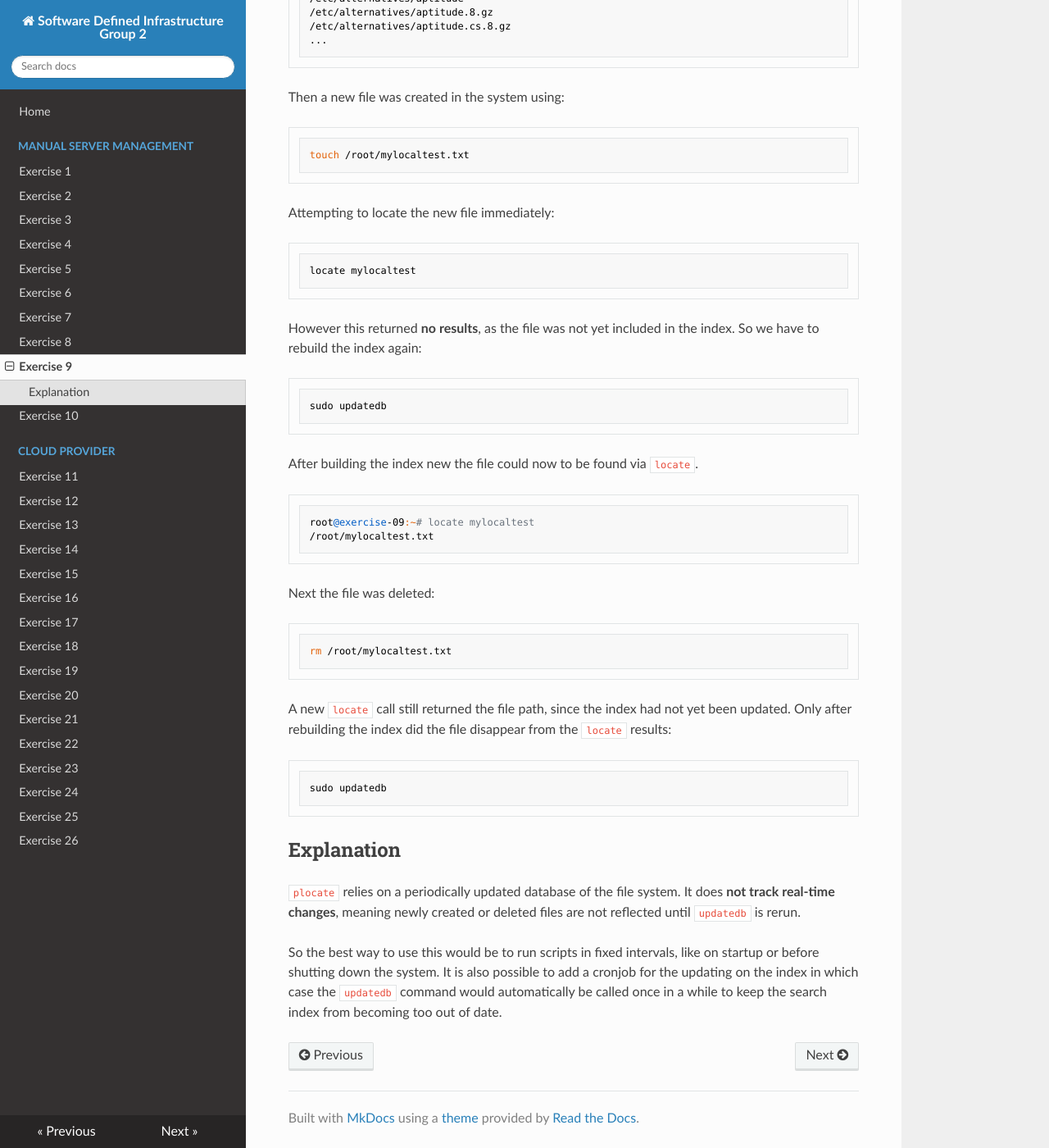
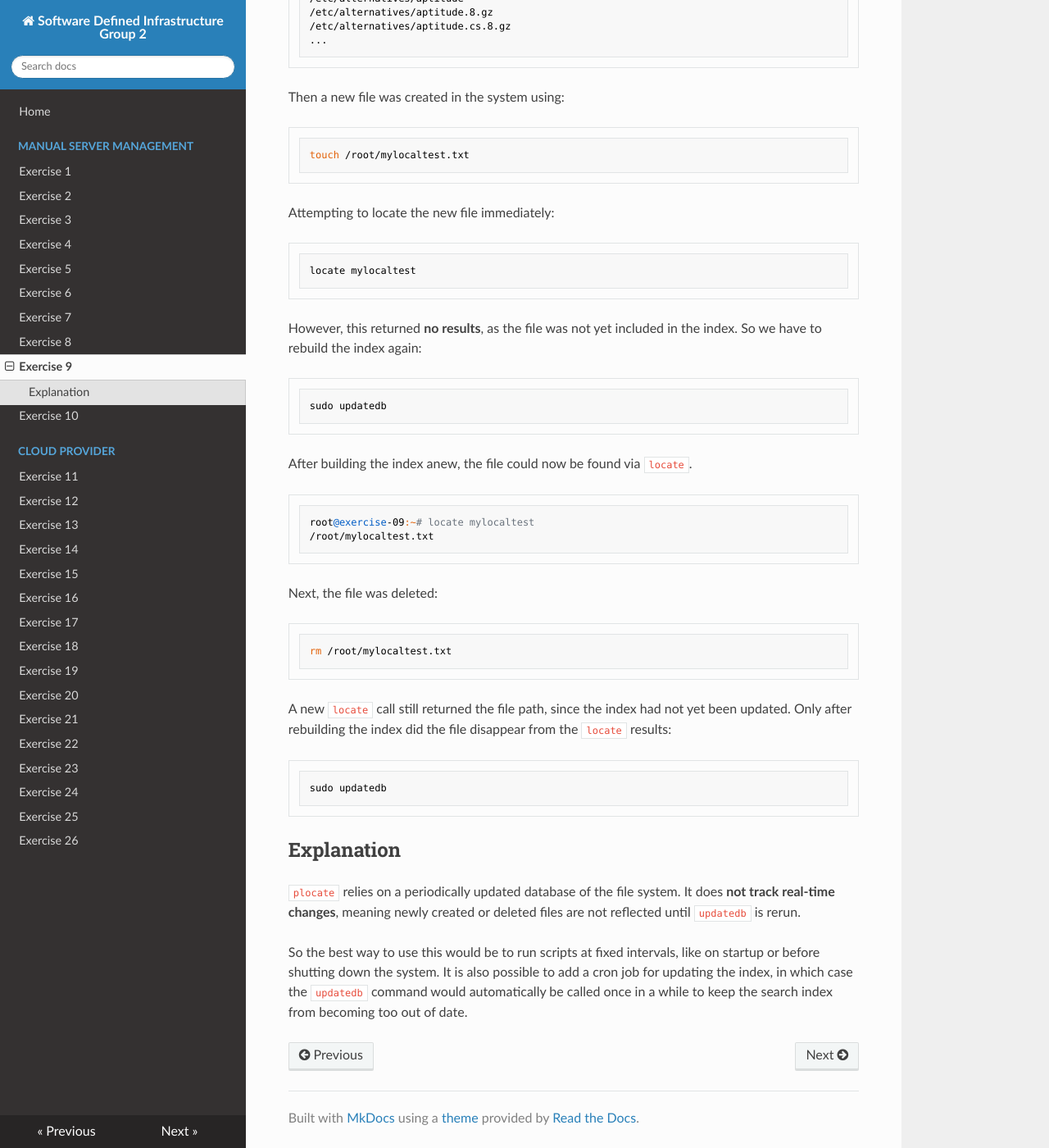
Before and after one commit to DWalz/sdi-25, an MkDocs documentation site: the page built from docs/exercise09.md, in a window 1280 px wide and 1400 px high, scrolled down 592 px. Shown: the whole window at 82% size. Built offline with MkDocs 1.6.1, drawn with Linux system fonts in a browser that asks for light colours; nearby versions of some CDN libraries; some of the changed text lies outside the part shown.

Commit message:
Update exercise09.md

````diff
--- a/docs/exercise09.md
+++ b/docs/exercise09.md
@@ -1,6 +1,6 @@
-# Exercise 9: Enabling index based file search
+# Exercise 9: Enabling Index-Based File Search
 
-Using the same server as [Exercise 8](./exercise08.md) with the following IP 157.180.78.16.
+Using the same server as [Exercise 8](./exercise08.md) with the following IP: 157.180.78.16.
 
 The `plocate` package was installed to provide a file lookup mechanism using prebuilt indexes:
 
@@ -8,7 +8,7 @@ The `plocate` package was installed to provide a file lookup mechanism using pre
 apt install -y plocate
 ```
 
-To use the `locate` application first a system-wide index of all files was created using:
+To use the `locate` application, first a system-wide index of all files was created using:
 
 ```bash
 sudo updatedb
@@ -36,21 +36,21 @@ Attempting to locate the new file immediately:
 locate mylocaltest
 ```
 
-However this returned **no results**, as the file was not yet included in the index.
+However, this returned **no results**, as the file was not yet included in the index.
 So we have to rebuild the index again:
 
 ```bash
 sudo updatedb
 ```
 
-After building the index new the file could now to be found via `locate`.
+After building the index anew, the file could now be found via `locate`.
 
 ```bash
 root@exercise-09:~# locate mylocaltest
 /root/mylocaltest.txt
 ```
 
-Next the file was deleted:
+Next, the file was deleted:
 
 ```bash
 rm /root/mylocaltest.txt
@@ -59,7 +59,7 @@ rm /root/mylocaltest.txt
 A new `locate` call still returned the file path, since the index had not yet been updated.
 Only after rebuilding the index did the file disappear from the `locate` results:
 
-```
+```bash
 sudo updatedb
 ```
 
@@ -68,5 +68,5 @@ sudo updatedb
 `plocate` relies on a periodically updated database of the file system.
 It does **not track real-time changes**, meaning newly created or deleted files are not reflected until `updatedb` is rerun.
 
-So the best way to use this would be to run scripts in fixed intervals, like on startup or before shutting down the system.
-It is also possible to add a cronjob for the updating on the index in which case the `updatedb` command would automatically be called once in a while to keep the search index from becoming too out of date.
+So the best way to use this would be to run scripts at fixed intervals, like on startup or before shutting down the system.
+It is also possible to add a cron job for updating the index, in which case the `updatedb` command would automatically be called once in a while to keep the search index from becoming too out of date.
````
